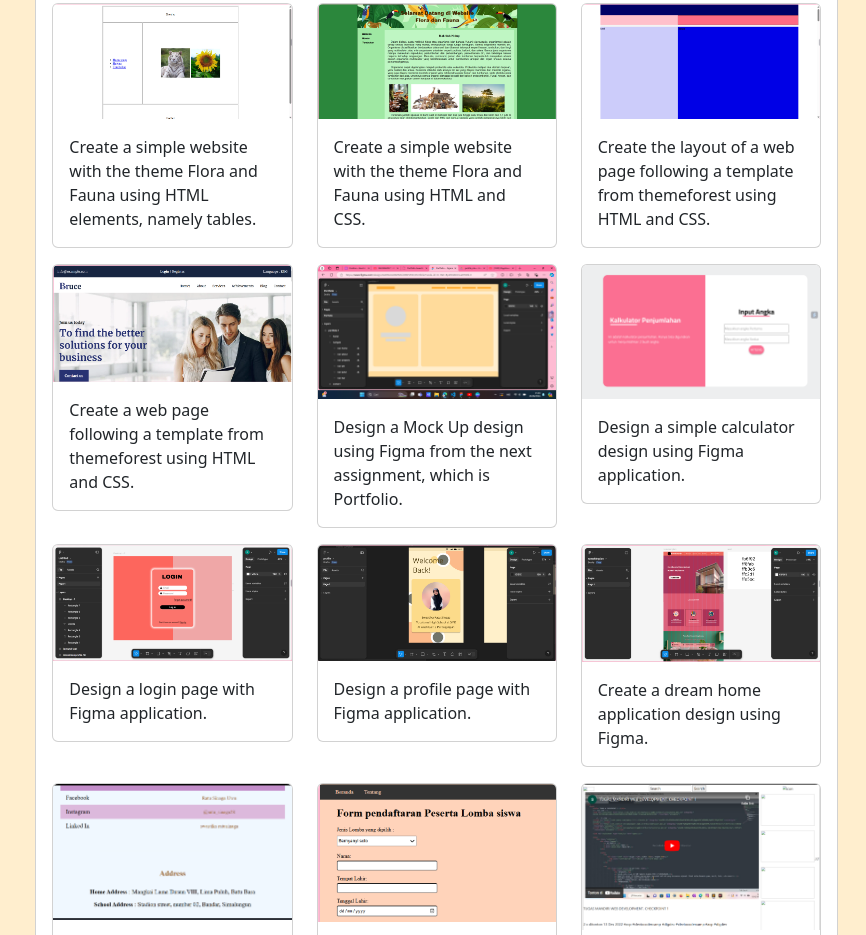
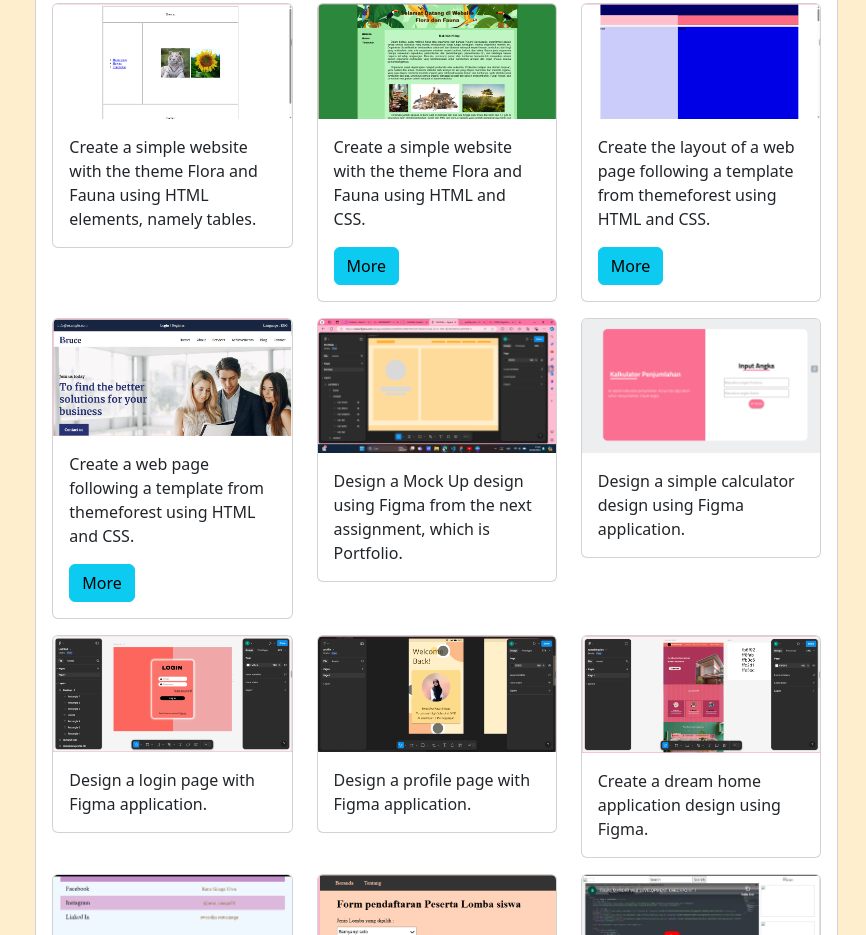
Before and after one commit to Swastikaratusinaga21/portfolio, a plain HTML site: page index.html in a window 1280 px wide. Shown: the part 1154-2089 px from the top of the page, without its empty margins (414-1280 px from the left). Drawn offline with nearby package versions, Linux system fonts and the light colour scheme.

Commit message:
first commit

```diff
--- a/index.html
+++ b/index.html
@@ -170,6 +170,7 @@
                           <img src="img/projects-zoo.png" class="card-img-top" alt="Zoo Table" />
                           <div class="card-body">
                             <p class="card-text">Create a simple website with the theme Flora and Fauna using HTML and CSS.</p>
+                            <a href="https://github.com/Swastikaratusinaga21/makhluk-hidup-web" class="btn btn-info" role="button">More</a>
                           </div>
                         </div>
                       </div>
@@ -178,6 +179,7 @@
                           <img src="img/projects-layout.png" class="card-img-top" alt="Zoo Table" />
                           <div class="card-body">
                             <p class="card-text">Create the layout of a web page following a template from themeforest using HTML and CSS.</p>
+                            <a href="https://github.com/Swastikaratusinaga21/template-Bruce" class="btn btn-info" role="button">More</a>
                           </div>
                         </div>
                       </div>
@@ -186,6 +188,7 @@
                           <img src="img/projects-template.png" class="card-img-top" alt="Zoo Table" />
                           <div class="card-body">
                             <p class="card-text">Create a web page following a template from themeforest using HTML and CSS.</p>
+                            <a href="https://github.com/Swastikaratusinaga21/template-Bruce---object" class="btn btn-info" role="button">More</a>
                           </div>
                         </div>
                       </div>
```
